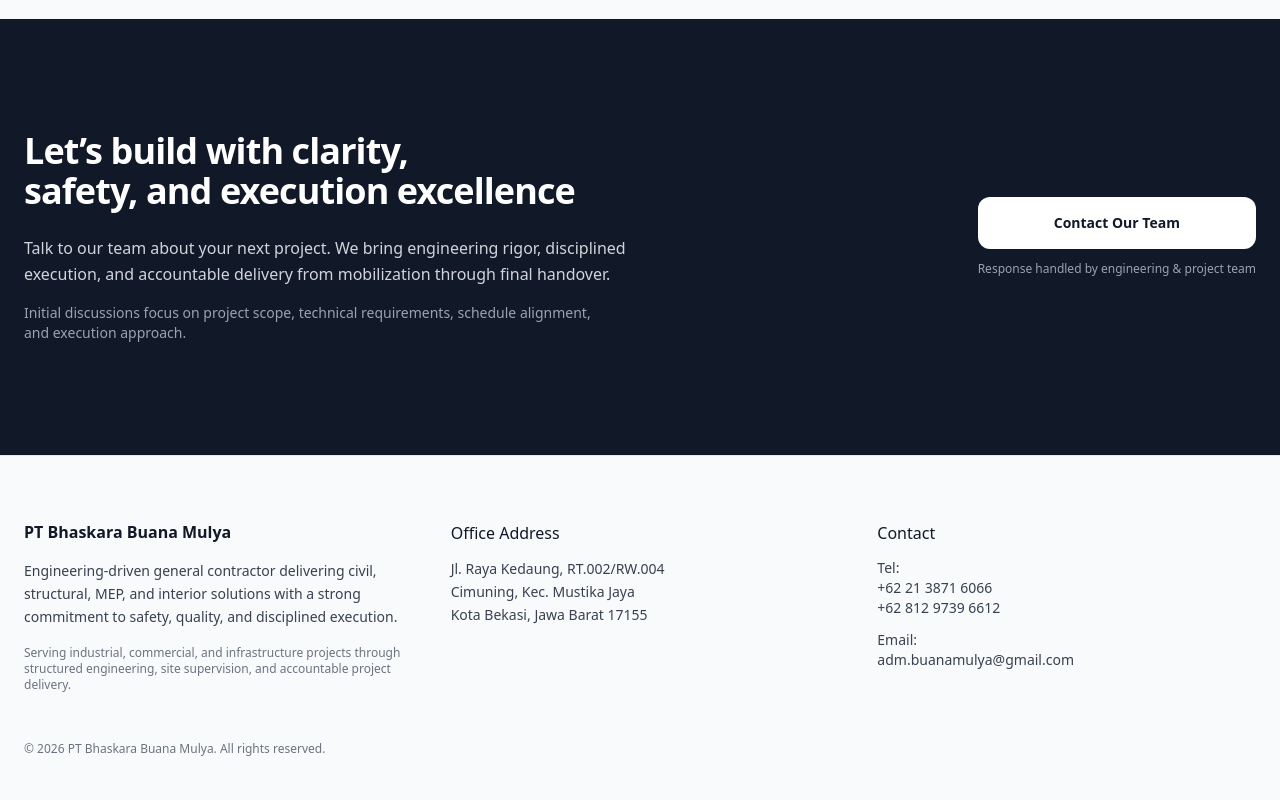
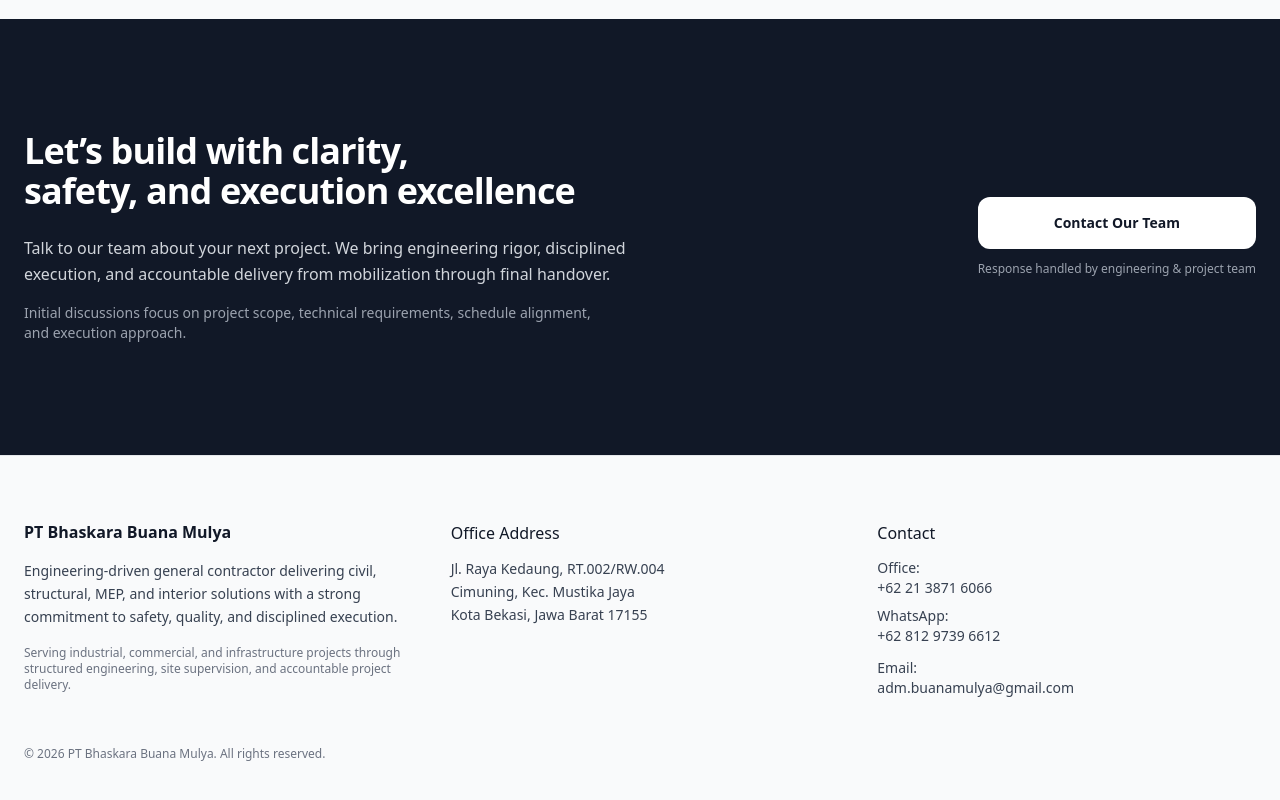
Before and after one commit to herlan-syihabudin/Bhaskara, a Next.js app: page / in a window 1280 px wide. Shown: the part 4331-5131 px from the top of the page. Built offline with nearby package versions, Linux system fonts and the light colour scheme.

Commit message:
Update Footer.tsx

```diff
--- a/components/site/Footer.tsx
+++ b/components/site/Footer.tsx
@@ -45,15 +45,21 @@ export default function Footer() {
 
   <p className="text-sm text-gray-700">
     <span className="block">
-                Tel:
+      Office:
       <a
         href="tel:+622138716066"
         className="block hover:underline"
       >
         +62 21 3871 6066
       </a>
+    </span>
+
+    <span className="block mt-2">
+      WhatsApp:
       <a
-                  href="tel:+6281297396612"
+        href="https://wa.me/6281297396612"
+        target="_blank"
+        rel="noopener noreferrer"
         className="block hover:underline"
       >
         +62 812 9739 6612
```
Lines whose indentation alone changed are shown as unchanged.
